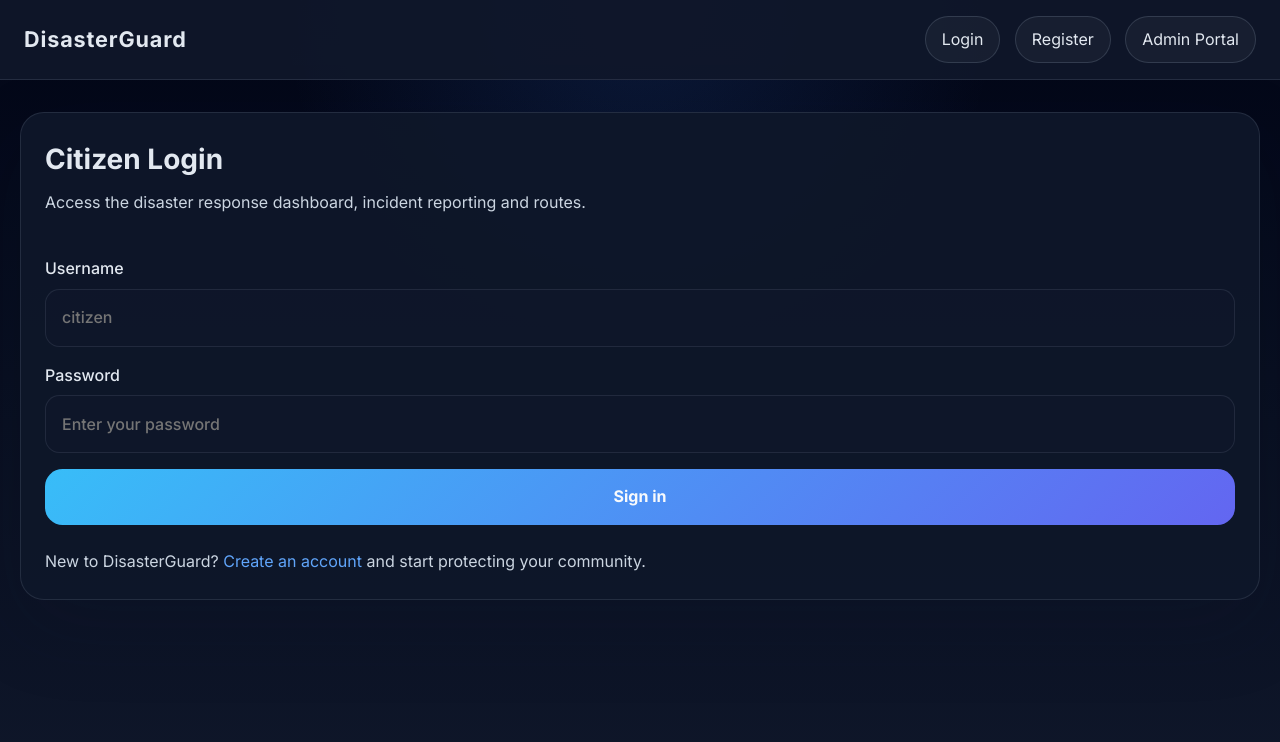
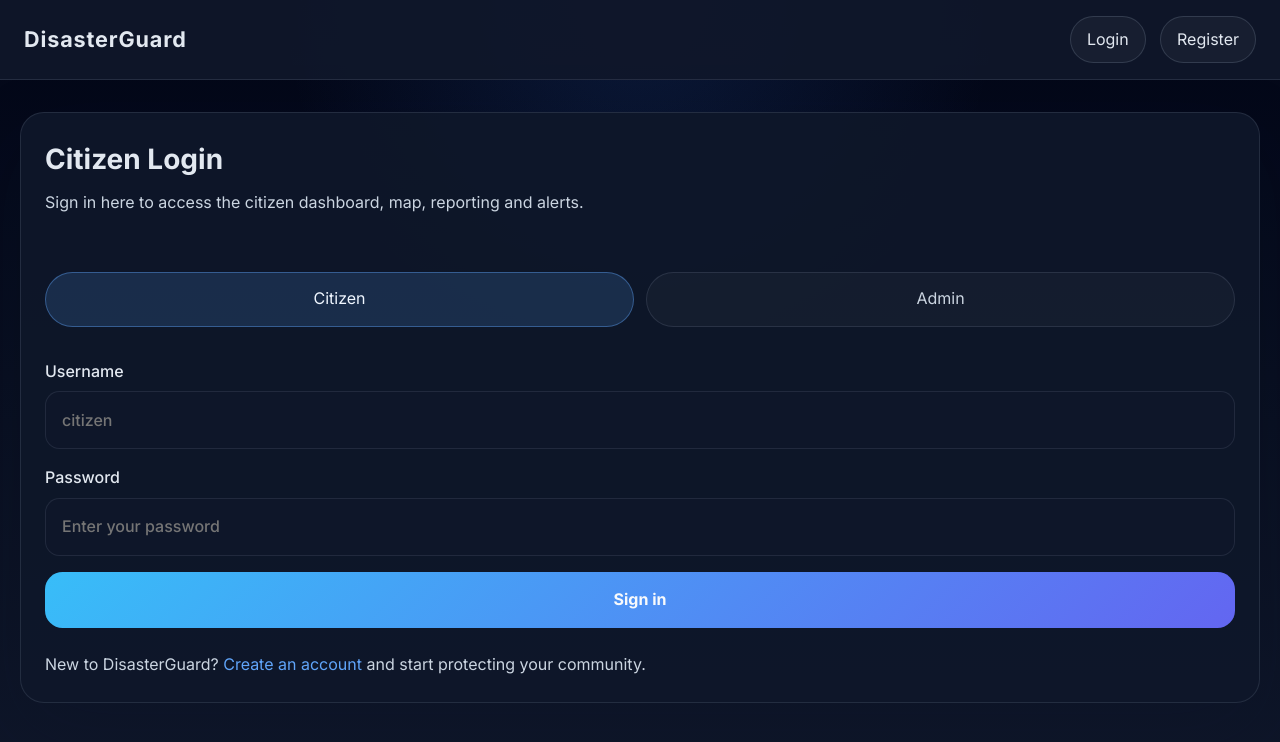
Before and after one commit to Ananyasbabu/AI-Powered-Disaster-Response, a React (Vite) app in the folder frontend/: page /login in a window 1280 px wide. Shown: the top 742 px of the page. Built offline with nearby package versions, Linux system fonts and the light colour scheme.

Commit message:
updated frontend with admin

```diff
--- a/frontend/src/App.jsx
+++ b/frontend/src/App.jsx
@@ -2,12 +2,12 @@ import { useContext } from 'react';
 import { Link, Navigate, Route, Routes, useNavigate } from 'react-router-dom';
 import ProtectedRoute from './components/ProtectedRoute';
 import { AuthContext } from './context/AuthContext';
+import AdminDashboard from './pages/AdminDashboard';
 import Alerts from './pages/Alerts';
 import Dashboard from './pages/Dashboard';
 import Login from './pages/Login';
 import Register from './pages/Register';
 import ReportIncident from './pages/ReportIncident';
-import AdminDashboard from './pages/AdminDashboard';
 
 export default function App() {
   const { user, logout } = useContext(AuthContext);
@@ -18,6 +18,9 @@ export default function App() {
     navigate('/login');
   };
 
+  // Helper for consistent role-based redirection
+  const getDefaultRoute = () => (user?.role === 'admin' ? '/admin' : '/dashboard');
+
   return (
     <div className="app-shell">
       <header className="topbar">
@@ -25,10 +28,19 @@ export default function App() {
         <nav className="nav-links">
           {user ? (
             <>
-              <Link to="/dashboard">Dashboard</Link>
-              <Link to="/report">Report</Link>
-              <Link to="/alerts">Alerts</Link>
-              <Link to="/admin">Admin Portal</Link>
+              {user.role === 'admin' ? (
+                <>
+                  <Link to="/admin">Admin Dashboard</Link>
+                  <Link to="/alerts">Alerts</Link>
+                </>
+              ) : (
+                <>
+                  <Link to="/dashboard">Dashboard</Link>
+                  <Link to="/report">Report</Link>
+                  <Link to="/alerts">Alerts</Link>
+                </>
+              )}
+
               <button className="ghost-button" onClick={handleLogout}>
                 Logout
               </button>
@@ -37,7 +49,6 @@ export default function App() {
             <>
               <Link to="/login">Login</Link>
               <Link to="/register">Register</Link>
-              <Link to="/admin">Admin Portal</Link>
             </>
           )}
         </nav>
@@ -45,16 +56,42 @@ export default function App() {
 
       <main className="page-container">
         <Routes>
-          <Route path="/" element={<Navigate to={user ? '/dashboard' : '/login'} replace />} />
-          <Route path="/login" element={user ? <Navigate to="/dashboard" /> : <Login />} />
-          <Route path="/register" element={user ? <Navigate to="/dashboard" /> : <Register />} />
-          <Route path="/dashboard" element={<ProtectedRoute><Dashboard /></ProtectedRoute>} />
-          <Route path="/report" element={<ProtectedRoute><ReportIncident /></ProtectedRoute>} />
-          <Route path="/alerts" element={<ProtectedRoute><Alerts /></ProtectedRoute>} />
+          <Route path="/" element={<Navigate to={user ? getDefaultRoute() : '/login'} replace />} />
+          <Route path="/login" element={user ? <Navigate to={getDefaultRoute()} /> : <Login />} />
+          <Route path="/register" element={user ? <Navigate to={getDefaultRoute()} /> : <Register />} />
 
-          {/* Admin Route directly rendering AdminDashboard */}
-          <Route path="/admin" element={<AdminDashboard />} />
-
+          <Route
+            path="/dashboard"
+            element={
+              <ProtectedRoute allowedRoles={['citizen', 'admin']}>
+                <Dashboard />
+              </ProtectedRoute>
+            }
+          />
+          <Route
+            path="/report"
+            element={
+              <ProtectedRoute allowedRoles={['citizen']}>
+                <ReportIncident />
+              </ProtectedRoute>
+            }
+          />
+          <Route
+            path="/alerts"
+            element={
+              <ProtectedRoute allowedRoles={['citizen', 'admin']}>
+                <Alerts />
+              </ProtectedRoute>
+            }
+          />
+          <Route
+            path="/admin"
+            element={
+              <ProtectedRoute allowedRoles={['admin']}>
+                <AdminDashboard />
+              </ProtectedRoute>
+            }
+          />
           <Route path="*" element={<Navigate to="/" replace />} />
         </Routes>
       </main>
--- a/frontend/src/components/ProtectedRoute.jsx
+++ b/frontend/src/components/ProtectedRoute.jsx
@@ -2,10 +2,13 @@ import { useContext } from 'react';
 import { Navigate } from 'react-router-dom';
 import { AuthContext } from '../context/AuthContext';
 
-export default function ProtectedRoute({ children }) {
+export default function ProtectedRoute({ children, allowedRoles }) {
   const { user } = useContext(AuthContext);
   if (!user) {
     return <Navigate to="/login" replace />;
   }
+  if (allowedRoles && !allowedRoles.includes(user.role)) {
+    return <Navigate to={user.role === 'admin' ? '/admin' : '/dashboard'} replace />;
+  }
   return children;
 }
--- a/frontend/src/context/AuthContext.jsx
+++ b/frontend/src/context/AuthContext.jsx
@@ -4,7 +4,8 @@ const AuthContext = createContext();
 const STORAGE_KEY = 'disasterGuardUser';
 
 const initialAccounts = [
-  { username: 'citizen', password: 'disaster123', name: 'Citizen Hero', email: 'citizen@example.com' },
+  { username: 'citizen', password: 'disaster123', name: 'Citizen Hero', email: 'citizen@example.com', role: 'citizen' },
+  { username: 'admin', password: 'admin123', name: 'Disaster Admin', email: 'admin@example.com', role: 'admin' },
 ];
 
 export function AuthProvider({ children }) {
@@ -33,8 +34,14 @@ export function AuthProvider({ children }) {
     if (!account) {
       return { success: false, message: 'Invalid username or password.' };
     }
-    setUser({ username: account.username, name: account.name, email: account.email });
-    return { success: true };
+    const loggedInUser = {
+      username: account.username,
+      name: account.name,
+      email: account.email,
+      role: account.role || 'citizen',
+    };
+    setUser(loggedInUser);
+    return { success: true, user: loggedInUser };
   };
 
   const register = (name, email, username, password) => {
@@ -44,9 +51,9 @@ export function AuthProvider({ children }) {
     if (accounts.some((item) => item.email.toLowerCase() === email.toLowerCase())) {
       return { success: false, message: 'Email already in use.' };
     }
-    const newAccount = { name, email, username, password };
+    const newAccount = { name, email, username, password, role: 'citizen' };
     setAccounts((previous) => [...previous, newAccount]);
-    setUser({ username, name, email });
+    setUser({ username, name, email, role: 'citizen' });
     return { success: true };
   };
 
--- a/frontend/src/index.css
+++ b/frontend/src/index.css
@@ -145,6 +145,30 @@ select {
   color: #e2e8f0;
   border-radius: 0.9rem;
   outline: none;
+}
+
+.auth-toggle {
+  display: flex;
+  gap: 0.75rem;
+  margin: 1rem 0 0.5rem;
+}
+
+.toggle-button {
+  flex: 1;
+  border: 1px solid rgba(148, 163, 184, 0.16);
+  background: rgba(255, 255, 255, 0.03);
+  color: #cbd5e1;
+  border-radius: 999px;
+  padding: 0.85rem 1rem;
+  cursor: pointer;
+  transition: background 0.18s ease, border-color 0.18s ease;
+}
+
+.toggle-button.active,
+.toggle-button:hover {
+  background: rgba(96, 165, 250, 0.16);
+  border-color: rgba(96, 165, 250, 0.4);
+  color: #eff6ff;
 }
 
 input:focus,
--- a/frontend/src/pages/Alerts.jsx
+++ b/frontend/src/pages/Alerts.jsx
@@ -31,7 +31,6 @@ export default function Alerts() {
           <h1>Emergency alerts</h1>
           <p>Stay informed with real-time warnings, shelter updates and safe route changes.</p>
         </div>
-        <div className="alert-pill severity-high">{currentAlert.severity}</div>
       </div>
 
       <div className="card alerts-list-card">
--- a/frontend/src/pages/Dashboard.jsx
+++ b/frontend/src/pages/Dashboard.jsx
@@ -3,9 +3,9 @@ import { AuthContext } from '../context/AuthContext';
 
 const floodZones = [
   { name: 'Riverfront', level: 'High', color: '#ea4c89' },
-  { name: 'North Hills', level: 'Moderate', color: '#f8a52f' },
-  { name: 'Green Valley', level: 'Low', color: '#34a853' },
-  { name: 'East Lakeside', level: 'Critical', color: '#d32f2f' },
+  { name: 'North Hills', level: 'Moderate', color: '#f1e04b' },
+  { name: 'Green Valley', level: 'Low', color: '#49e673' },
+  { name: 'East Lakeside', level: 'Critical', color: '#f30606' },
 ];
 
 const shelters = [
@@ -25,8 +25,8 @@ export default function Dashboard() {
 
   const alertMessage = useMemo(
     () => ({
-      title: 'Flash flood warning issued',
-      details: 'Heavy rainfall expected in the riverfront and east lakeside zones in the next 2 hours. Move to the nearest shelter immediately.',
+      title: ' ',
+      details: '  ',
     }),
     []
   );
--- a/frontend/src/pages/Login.jsx
+++ b/frontend/src/pages/Login.jsx
@@ -5,6 +5,7 @@ import { AuthContext } from '../context/AuthContext';
 export default function Login() {
   const { login } = useContext(AuthContext);
   const navigate = useNavigate();
+  const [role, setRole] = useState('citizen');
   const [username, setUsername] = useState('');
   const [password, setPassword] = useState('');
   const [error, setError] = useState('');
@@ -16,15 +17,50 @@ export default function Login() {
       setError(result.message);
       return;
     }
-    navigate('/dashboard');
+    if (result.user?.role !== role) {
+      setError(
+        `You selected ${role} login, but the provided credentials belong to a ${result.user?.role} account.`
+      );
+      return;
+    }
+    const destination = result.user.role === 'admin' ? '/admin' : '/dashboard';
+    navigate(destination);
   };
 
   return (
     <section className="auth-page card">
       <div className="auth-heading">
-        <h1>Citizen Login</h1>
-        <p>Access the disaster response dashboard, incident reporting and routes.</p>
+        <h1>{role === 'admin' ? 'Admin Login' : 'Citizen Login'}</h1>
+        <p>
+          {role === 'admin'
+            ? 'Sign in here to manage incidents, shelters, and emergency alerts.'
+            : 'Sign in here to access the citizen dashboard, map, reporting and alerts.'}
+        </p>
       </div>
+
+      <div className="auth-toggle">
+        <button
+          type="button"
+          className={role === 'citizen' ? 'toggle-button active' : 'toggle-button'}
+          onClick={() => {
+            setRole('citizen');
+            setError('');
+          }}
+        >
+          Citizen
+        </button>
+        <button
+          type="button"
+          className={role === 'admin' ? 'toggle-button active' : 'toggle-button'}
+          onClick={() => {
+            setRole('admin');
+            setError('');
+          }}
+        >
+          Admin
+        </button>
+      </div>
+
       {error && <div className="alert alert-error">{error}</div>}
       <form className="form-stack" onSubmit={handleSubmit}>
         <label>
@@ -33,7 +69,7 @@ export default function Login() {
             type="text"
             value={username}
             onChange={(e) => setUsername(e.target.value)}
-            placeholder="citizen"
+            placeholder={role === 'admin' ? 'admin' : 'citizen'}
             required
           />
         </label>
```
